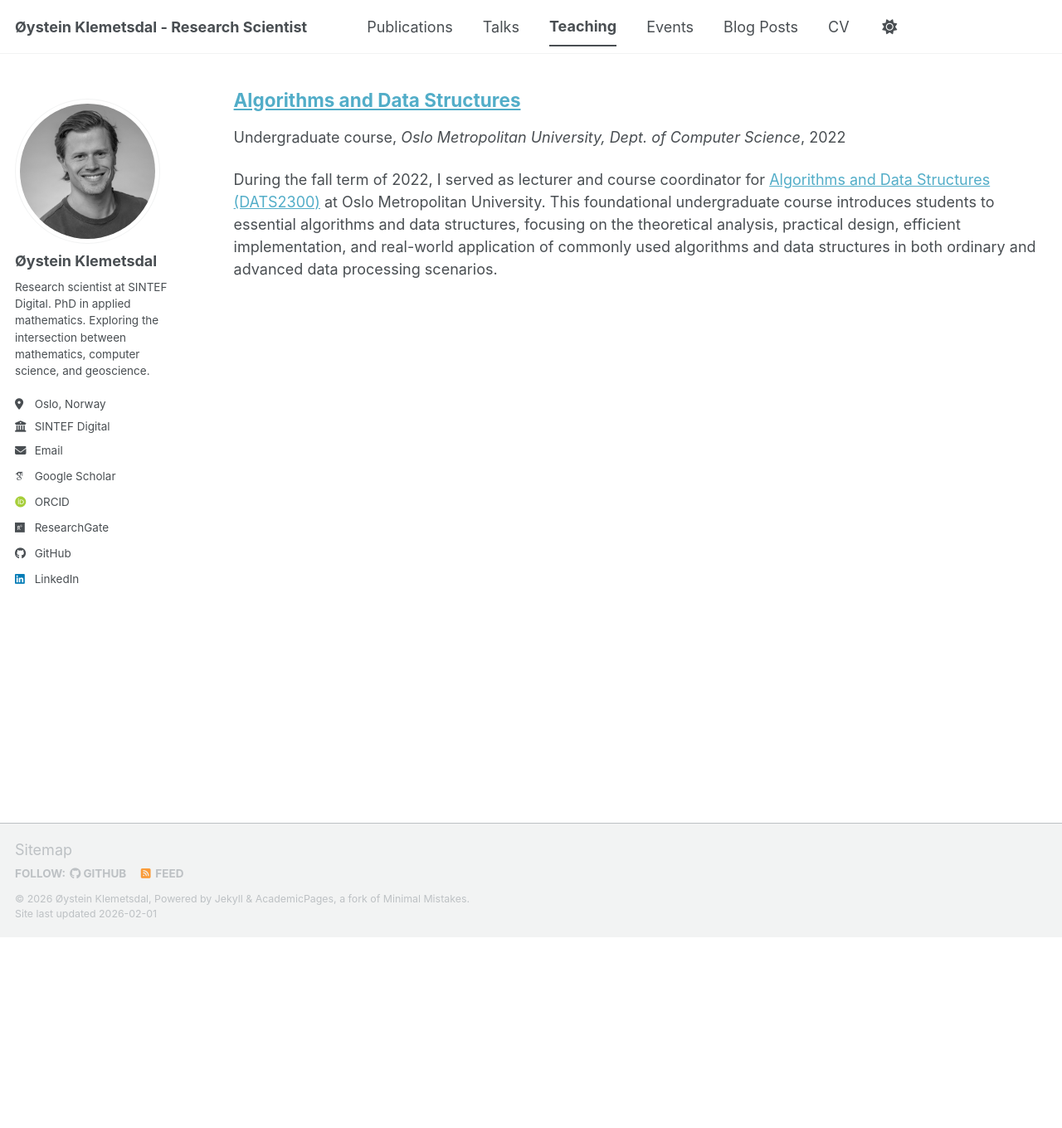
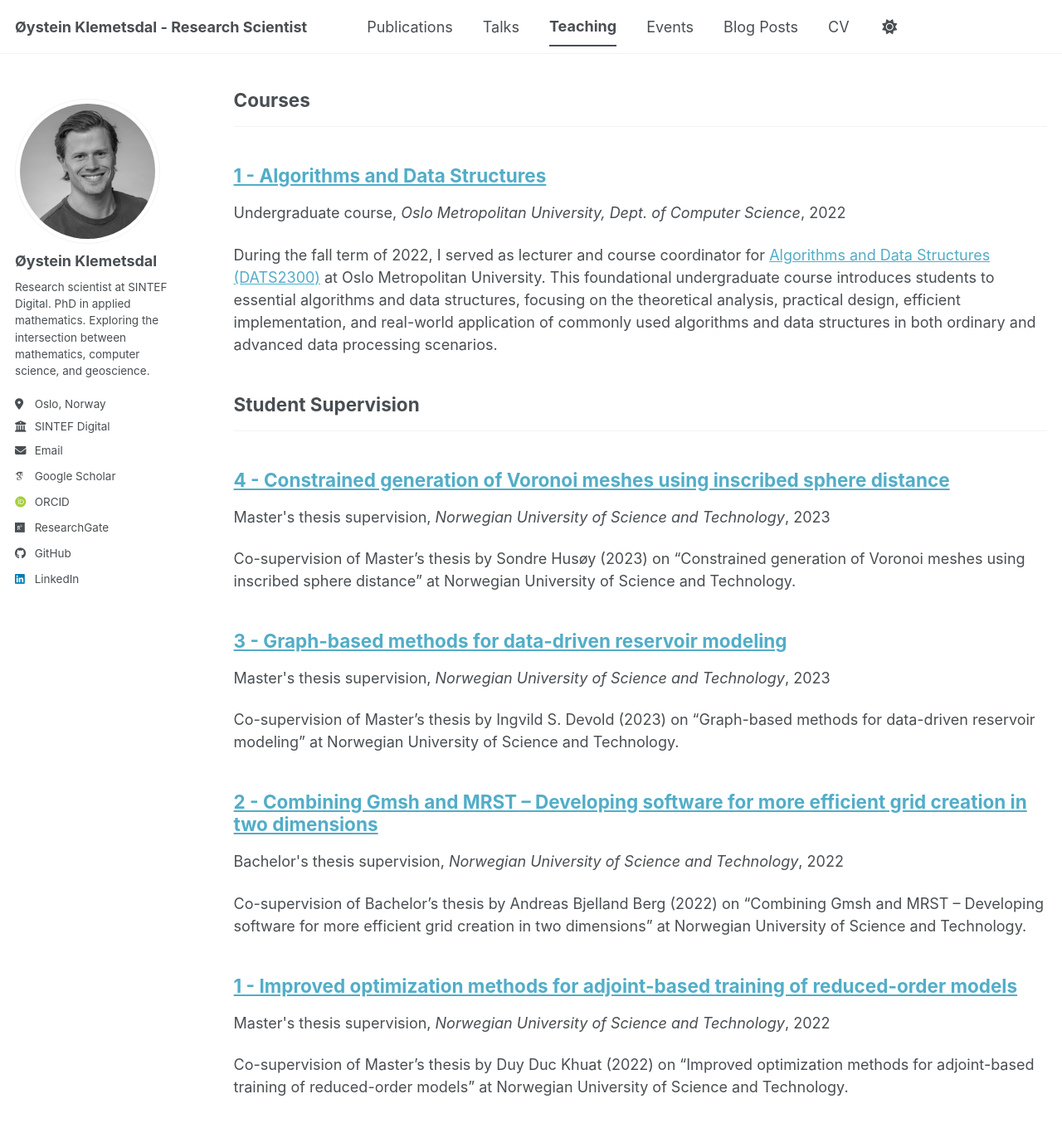
Before and after one commit to strene/strene.github.io, a Jekyll site: the page built from _pages/teaching.html, in a window 1280 px wide and 1400 px high, scrolled down 270 px. Shown: the top 1360 px of the window at 83% size. Built offline with Jekyll 4.4.1, drawn with Linux system fonts in a browser that asks for light colours; some web fonts are replaced; a script bundle is joined from its source files by our own code; library files that are not in the unit come from our copies.

Commit message:
Add supervised students

```diff
--- a/_config.yml
+++ b/_config.yml
@@ -98,6 +98,13 @@ talk_category:
     title: 'Tutorials and Webinars'
   other:
     title: 'Other'
+
+# Teaching Category - The following the list of teaching categories and their headings
+teaching_category:
+  courses:
+    title: 'Courses'
+  supervision:
+    title: 'Student Supervision'
 
 # Site Settings
 teaser                   :  # filename of teaser fallback teaser image placed in /images/ for social media previews
--- a/_includes/archive-single.html
+++ b/_includes/archive-single.html
@@ -28,9 +28,9 @@
 
     <h2 class="archive__item-title" itemprop="headline">
       {% if post.link %}
-        <a href="{{ post.link }}">{% if include.pub_number %}{{ include.pub_number }} - {% endif %}{{ title }}</a> <a href="{{ base_path }}{{ post.url }}" rel="permalink"><i class="fa fa-link" aria-hidden="true" title="permalink"></i><span class="sr-only">Permalink</span></a>
+        <a href="{{ post.link }}">{% if include.pub_number %}{{ include.pub_number }} - {% endif %}{% if include.talk_number %}{{ include.talk_number }} - {% endif %}{% if include.teaching_number %}{{ include.teaching_number }} - {% endif %}{{ title }}</a> <a href="{{ base_path }}{{ post.url }}" rel="permalink"><i class="fa fa-link" aria-hidden="true" title="permalink"></i><span class="sr-only">Permalink</span></a>
       {% else %}
-        <a href="{{ base_path }}{{ post.url }}" rel="permalink">{% if include.pub_number %}{{ include.pub_number }} - {% endif %}{{ title }}</a>
+        <a href="{{ base_path }}{{ post.url }}" rel="permalink">{% if include.pub_number %}{{ include.pub_number }} - {% endif %}{% if include.talk_number %}{{ include.talk_number }} - {% endif %}{% if include.teaching_number %}{{ include.teaching_number }} - {% endif %}{{ title }}</a>
       {% endif %}
     </h2>
 
--- a/_pages/teaching.html
+++ b/_pages/teaching.html
@@ -24,6 +24,43 @@ data structures.
 
 {% include base_path %}
 
-{% for post in site.teaching reversed %}
-  {% include archive-single.html %}
-{% endfor %}
+<!-- New style rendering if teaching categories are defined -->
+{% if site.teaching_category %}
+  {% for category in site.teaching_category  %}
+    {% assign title_shown = false %}
+
+    <!-- First pass: count teaching entries in this category -->
+    {% assign category_total = 0 %}
+    {% for post in site.teaching %}
+      {% if post.category == category[0] %}
+        {% assign category_total = category_total | plus: 1 %}
+      {% endif %}
+    {% endfor %}
+
+    <!-- Second pass: display teaching with reverse numbering -->
+    {% assign teaching_counter = 0 %}
+    {% for post in site.teaching reversed %}
+      {% if post.category != category[0] %}
+        {% continue %}
+      {% endif %}
+      {% unless title_shown %}
+        <h2>{{ category[1].title }}</h2><hr />
+        {% assign title_shown = true %}
+      {% endunless %}
+      {% assign teaching_counter = teaching_counter | plus: 1 %}
+      {% assign teaching_number = category_total | minus: teaching_counter | plus: 1 %}
+      {% include archive-single.html teaching_number=teaching_number %}
+    {% endfor %}
+  {% endfor %}
+{% else %}
+  <!-- First pass: count total teaching entries -->
+  {% assign total_teaching = site.teaching | size %}
+
+  <!-- Second pass: display with reverse numbering -->
+  {% assign teaching_counter = 0 %}
+  {% for post in site.teaching reversed %}
+    {% assign teaching_counter = teaching_counter | plus: 1 %}
+    {% assign teaching_number = total_teaching | minus: teaching_counter | plus: 1 %}
+    {% include archive-single.html teaching_number=teaching_number %}
+  {% endfor %}
+{% endif %}
--- /dev/null
+++ b/_teaching/2022-andreas-bjelland-berg.md
@@ -0,0 +1,19 @@
+---
+title: "Combining Gmsh and MRST – Developing software for more efficient grid creation in two dimensions"
+collection: teaching
+category: supervision
+type: "Bachelor's thesis supervision"
+permalink: /teaching/2022-andreas-bjelland-berg
+venue: "Norwegian University of Science and Technology"
+date: 2022-06-02
+location: "Trondheim, Norway"
+---
+
+Co-supervision of Bachelor's thesis by Andreas Bjelland Berg (2022) on "Combining Gmsh and MRST – Developing software for more efficient grid creation in two dimensions" at Norwegian University of Science and Technology.
+
+**Main supervisor:** K.-A. Lie
+**Co-supervisors:** Ø. Klemetsdal, A. Johansson
+
+The thesis focused on developing software tools that integrate the Gmsh mesh generator with the MATLAB Reservoir Simulation Toolbox (MRST), enabling more efficient grid creation workflows for reservoir simulation applications.
+
+[Download thesis here](https://hdl.handle.net/11250/3020491)
--- /dev/null
+++ b/_teaching/2022-duy-duc-khuat.md
@@ -0,0 +1,19 @@
+---
+title: "Improved optimization methods for adjoint-based training of reduced-order models"
+collection: teaching
+category: supervision
+type: "Master's thesis supervision"
+permalink: /teaching/2022-duy-duc-khuat
+venue: "Norwegian University of Science and Technology"
+date: 2022-06-01
+location: "Trondheim, Norway"
+---
+
+Co-supervision of Master's thesis by Duy Duc Khuat (2022) on "Improved optimization methods for adjoint-based training of reduced-order models" at Norwegian University of Science and Technology.
+
+**Main supervisor:** K.-A. Lie
+**Co-supervisors:** S. Krogstad, Ø. Klemetsdal
+
+The thesis investigated advanced optimization techniques for training reduced-order models using adjoint methods, contributing to more efficient computational approaches for large-scale reservoir simulation.
+
+[Download thesis here](https://hdl.handle.net/11250/3029441)
--- /dev/null
+++ b/_teaching/2023-ingvild-devold.md
@@ -0,0 +1,19 @@
+---
+title: "Graph-based methods for data-driven reservoir modeling"
+collection: teaching
+category: supervision
+type: "Master's thesis supervision"
+permalink: /teaching/2023-ingvild-devold
+venue: "Norwegian University of Science and Technology"
+date: 2023-06-01
+location: "Trondheim, Norway"
+---
+
+Co-supervision of Master's thesis by Ingvild S. Devold (2023) on "Graph-based methods for data-driven reservoir modeling" at Norwegian University of Science and Technology.
+
+**Main supervisor:** K.-A. Lie
+**Co-supervisors:** S. Krogstad, Ø. Klemetsdal
+
+The thesis explored innovative graph-based approaches for data-driven reservoir modeling, contributing to more efficient and accurate methods for understanding subsurface flow patterns.
+
+[Download thesis here](https://hdl.handle.net/11250/3095606)
--- /dev/null
+++ b/_teaching/2023-sondre-husoy.md
@@ -0,0 +1,19 @@
+---
+title: "Constrained generation of Voronoi meshes using inscribed sphere distance"
+collection: teaching
+category: supervision
+type: "Master's thesis supervision"
+permalink: /teaching/2023-sondre-husoy
+venue: "Norwegian University of Science and Technology"
+date: 2023-06-02
+location: "Trondheim, Norway"
+---
+
+Co-supervision of Master's thesis by Sondre Husøy (2023) on "Constrained generation of Voronoi meshes using inscribed sphere distance" at Norwegian University of Science and Technology.
+
+**Main supervisor:** K.-A. Lie
+**Co-supervisors:** Ø. Klemetsdal, A. Johansson
+
+The thesis focused on developing advanced mesh generation techniques using Voronoi diagrams with constraints based on inscribed sphere distance, contributing to improved computational geometry methods for reservoir simulation.
+
+[Download thesis here](https://hdl.handle.net/11250/3094276)
```
Also changed, not shown: _teaching/2022-algdat-oslomet.md (+1 -0 lines).
